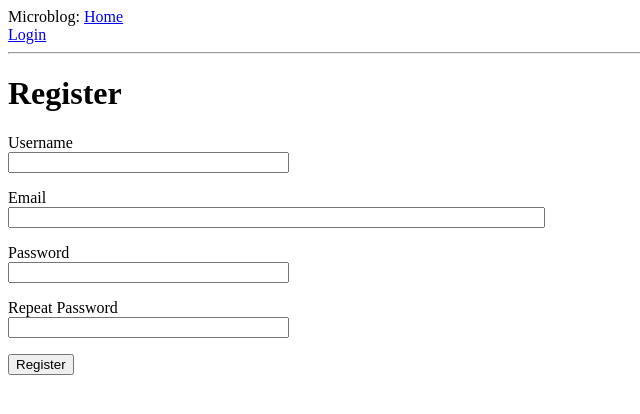
After one commit to stdwarf/flask_textbook, a Flask app: page /register in a window 1280 px wide. The commit adds this page. Shown: the top 414 px of the page, without its empty margins (0-640 px from the left). Run offline with Flask 2, Linux system fonts and the light colour scheme.

Commit message:
end lesson 4

```diff
--- a/app/__init__.py
+++ b/app/__init__.py
@@ -1,10 +1,13 @@
 from flask import Flask
+from flask_login import LoginManager
 from config import Config
 from flask_sqlalchemy import SQLAlchemy
 from flask_migrate import Migrate
 
 app = Flask(__name__)
 app.config.from_object(Config)
+login = LoginManager(app)
+login.login_view = 'login'
 db = SQLAlchemy(app)
 migrate = Migrate(app, db)
 
--- a/app/forms.py
+++ b/app/forms.py
@@ -1,9 +1,31 @@
+import email_validator
 from flask_wtf import FlaskForm
 from wtforms import StringField, PasswordField, BooleanField, SubmitField
-from wtforms.validators import DataRequired
+from wtforms.validators import ValidationError, DataRequired, Email, EqualTo
+from app.models import User
+
 
 class LoginForm(FlaskForm):
     username = StringField('Username', validators=[DataRequired()])
     password = PasswordField('Password', validators=[DataRequired()])
     remember_me = BooleanField('Remember Me')
     submit = SubmitField('Sign In')
+
+
+class RegistrationForm(FlaskForm):
+    username = StringField('Username', validators=[DataRequired()])
+    email = StringField('Email', validators=[DataRequired(), Email()])
+    password = PasswordField('Password', validators=[DataRequired()])
+    password2 = PasswordField(
+        'Repeat Password', validators=[DataRequired(), EqualTo('password')])
+    submit = SubmitField('Register')
+
+    def validate_username(self, username):
+        user = User.query.filter_by(username=username.data).first()
+        if user is not None:
+            raise ValidationError('Please use a different username.')
+
+    def validate_email(self, email):
+        user = User.query.filter_by(email=email.data).first()
+        if user is not None:
+            raise ValidationError('Please use a different email address.')
--- a/app/routes.py
+++ b/app/routes.py
@@ -1,12 +1,16 @@
 # -*- coding: utf-8 -*-
-from flask import render_template, flash, redirect, url_for
-from app import app
-from app.forms import LoginForm
+from flask import render_template, flash, redirect, url_for, request
+from werkzeug.urls import url_parse
+from app import app, db
+from app.forms import LoginForm, RegistrationForm
+from flask_login import current_user, login_user, login_required, logout_user
+from app.models import User
+
 
 @app.route('/')
 @app.route('/index')
+@login_required
 def index():
-    user = {'username': 'Miguel'}
     posts = [
         {
             'author': {'username': 'John'},
@@ -21,12 +25,43 @@ def index():
             'body': 'Какая гадость эта ваша заливная рыба!!'
         }
     ]
-    return render_template('index.html', title='Home', user=user, posts=posts)
+    return render_template('index.html', title='Home', posts=posts)
+
 
 @app.route('/login', methods=['GET', 'POST'])
 def login():
+    if current_user.is_authenticated:
+        return redirect(url_for('index'))
     form = LoginForm()
     if form.validate_on_submit():
-        flash(f'Login requested for user {form.username.data}, remember_me={form.remember_me.data}')
+        user = User.query.filter_by(username=form.username.data).first()
+        if user is None or not user.check_password(form.password.data):
+            flash('Invalid username or password')
+            return redirect(url_for('login'))
+        login_user(user, remember=form.remember_me.data)
+        next_page = request.args.get('next')
+        if not next_page or url_parse(next_page).netloc != '':
+            next_page = url_for('index')
+        return redirect(next_page)
+    return render_template('login.html', title='Sign In', form=form)
+
+
+@app.route('/logout')
+def logout():
+    logout_user()
+    return redirect(url_for('index'))
+
+
+@app.route('/register', methods=['GET', 'POST'])
+def register():
+    if current_user.is_authenticated:
         return redirect(url_for('index'))
-    return render_template('login.html', title = 'Sign in', form=form)
+    form = RegistrationForm()
+    if form.validate_on_submit():
+        user = User(username=form.username.data, email=form.email.data)
+        user.set_password(form.password.data)
+        db.session.add(user)
+        db.session.commit()
+        flash('Congratulations, you are now a registered user!')
+        return redirect(url_for('login'))
+    return render_template('register.html', title='Register', form=form)
--- a/app/templates/base.html
+++ b/app/templates/base.html
@@ -9,7 +9,11 @@
     <body>
         <div>Microblog:
             <a href="{{ url_for('index') }}">Home</a></div>
+            {% if current_user.is_anonymous %}
             <a href="{{ url_for('login') }}">Login</a></div>
+            {% else %}
+            <a href="{{ url_for('logout') }}">Logout</a></div>
+            {% endif %}
         <hr>
         {% with messages = get_flashed_messages() %}
         {% if messages %}
--- a/app/templates/index.html
+++ b/app/templates/index.html
@@ -1,7 +1,7 @@
 {% extends "base.html" %}
 
 {% block content %}
-        <h1>Hello, {{ user.username }}!</h1>
+        <h1>Hello, {{ current_user.username }}!</h1>
         {% for post in posts %}
         <div><p>{{ post.author.username }} says: <b>{{ post.body }}</b></p></div>
         {% endfor %}
--- a/app/templates/login.html
+++ b/app/templates/login.html
@@ -20,5 +20,6 @@
         </p>
         <p>{{ form.remember_me() }} {{ form.remember_me.label }}</p>
         <p>{{ form.submit() }}</p>
+        <p>New User? <a href="{{ url_for('register') }}">Click to Register!</a></p>
     </form>
 {% endblock %}
--- /dev/null
+++ b/app/templates/register.html
@@ -0,0 +1,37 @@
+{% extends "base.html" %}
+
+{% block content %}
+    <h1>Register</h1>
+    <form action="" method="post">
+        {{ form.hidden_tag() }}
+        <p>
+            {{ form.username.label }}<br>
+            {{ form.username(size=32) }}<br>
+            {% for error in form.username.errors %}
+            <span style="color: red;">[{{ error }}]</span>
+            {% endfor %}
+        </p>
+        <p>
+            {{ form.email.label }}<br>
+            {{ form.email(size=64) }}<br>
+            {% for error in form.email.errors %}
+            <span style="color: red;">[{{ error }}]</span>
+            {% endfor %}
+        </p>
+        <p>
+            {{ form.password.label }}<br>
+            {{ form.password(size=32) }}<br>
+            {% for error in form.password.errors %}
+            <span style="color: red;">[{{ error }}]</span>
+            {% endfor %}
+        </p>
+        <p>
+            {{ form.password2.label }}<br>
+            {{ form.password2(size=32) }}<br>
+            {% for error in form.password2.errors %}
+            <span style="color: red;">[{{ error }}]</span>
+            {% endfor %}
+        </p>
+        <p>{{ form.submit() }}</p>
+    </form>
+{% endblock %}
```
Also changed, not shown: app/models.py (+7 -2 lines), app.db.
